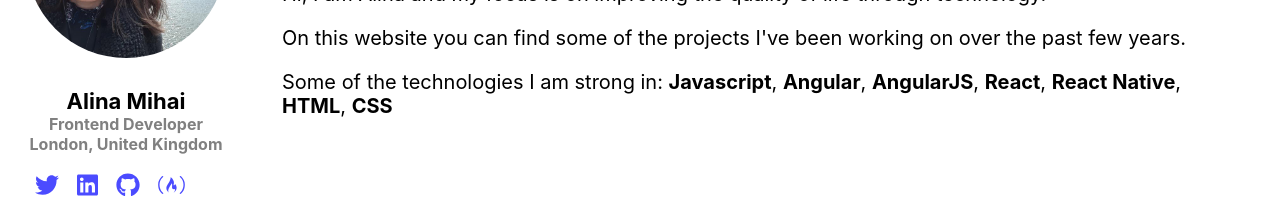
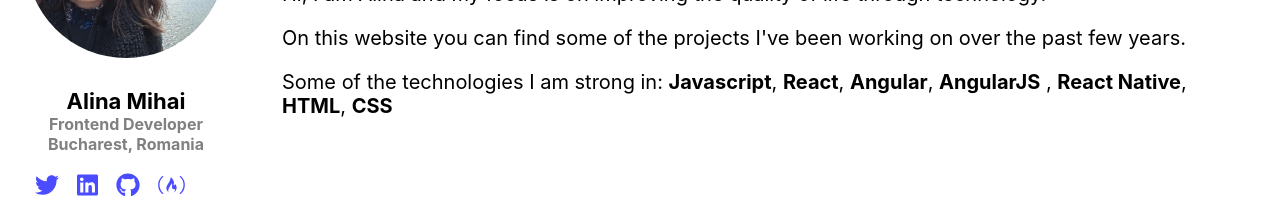
Before and after one commit to alinaMihai/portfolio, a React (Create React App) app: page / in a window 1280 px wide. Shown: the part 442-646 px from the top of the page. Built offline with nearby package versions, Linux system fonts and the light colour scheme.

Commit message:
Update InfoCard.tsx
update current working location

```diff
--- a/src/components/InfoCard.tsx
+++ b/src/components/InfoCard.tsx
@@ -69,7 +69,7 @@ const InfoCard = () => {
            <div className='summary'>
               <span className='title'>Alina Mihai</span>
               <span className='subtitle'>Frontend Developer</span>
-              <span className='subtitle'>London, United Kingdom</span>
+              <span className='subtitle'>Bucharest, Romania</span>
            </div>
            <div className='links'>
             <a title="Twitter" target='_blank' href="http://twitter.com/alinaMihai19"><FontAwesomeIcon icon={faTwitter}/></a>
@@ -83,7 +83,7 @@ const InfoCard = () => {
             <div className='description'>
                 <p>Hi, I am Alina and my focus is on improving the quality of life through technology.</p>
                 <p> On this website you can find some of the projects I've been working on over the past few years.</p>
-                <p>Some of the technologies I am strong in: <strong>Javascript</strong>, <strong>Angular</strong>, <strong>AngularJS</strong>, <strong>React</strong>, <strong>React Native</strong>, <strong>HTML</strong>, <strong>CSS</strong></p>
+                <p>Some of the technologies I am strong in: <strong>Javascript</strong>, <strong>React</strong>, <strong>Angular</strong>, <strong>AngularJS</strong> , <strong>React Native</strong>, <strong>HTML</strong>, <strong>CSS</strong></p>
             </div>
         </div>
     </StyledInfoCard>
```
